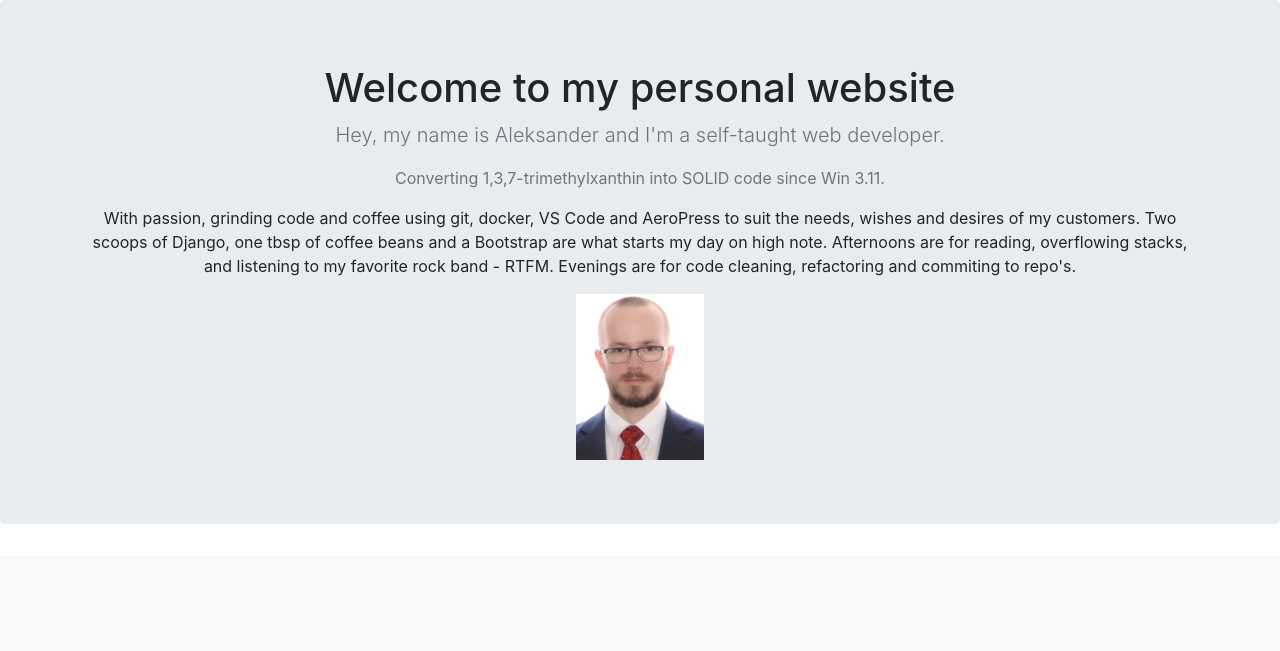
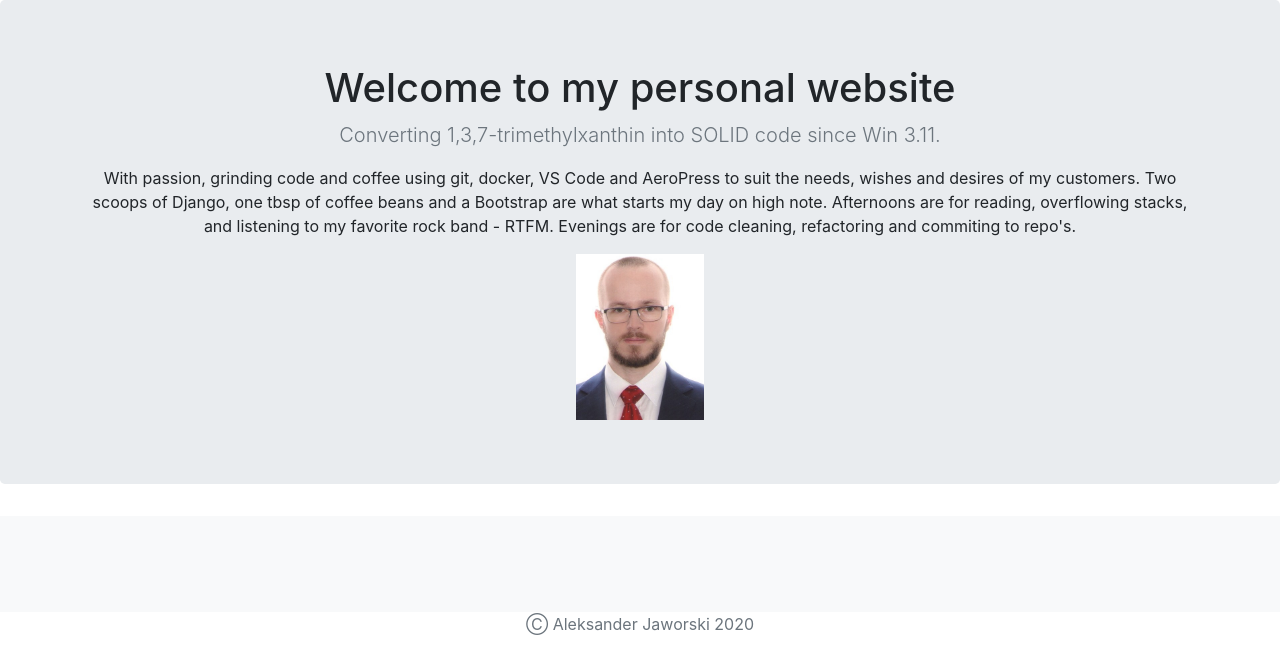
Before and after one commit to JaworskiAleksander/portfolio_site, a Django app: page / in a window 1280 px wide. Shown: the part 64-715 px from the top of the page. Run offline with Django 3.2, Linux system fonts and the light colour scheme; data that the repository does not hold is empty; some libraries are stand-ins or nearby versions.

Commit message:
removed top description line

```diff
--- a/portfolio_project/jobs/templates/jobs/home.html
+++ b/portfolio_project/jobs/templates/jobs/home.html
@@ -87,8 +87,9 @@
   <section class="jumbotron text-center">
     <div class="container">
       <h1>Welcome to my personal website</h1>
-      <p class="lead text-muted">Hey, my name is Aleksander and I'm a self-taught web developer.</p>
-      <p class="text-muted">Converting 1,3,7-trimethylxanthin into SOLID code since Win 3.11. </p>
+      <p class="lead text-muted">
+        Converting 1,3,7-trimethylxanthin into SOLID code since Win 3.11.
+      </p>
       <p>
         With passion, grinding code and coffee using git, docker, VS Code and AeroPress to suit the needs, wishes and desires of my customers.
         Two scoops of Django, one tbsp of coffee beans and a Bootstrap are what starts my day on high note.
```
